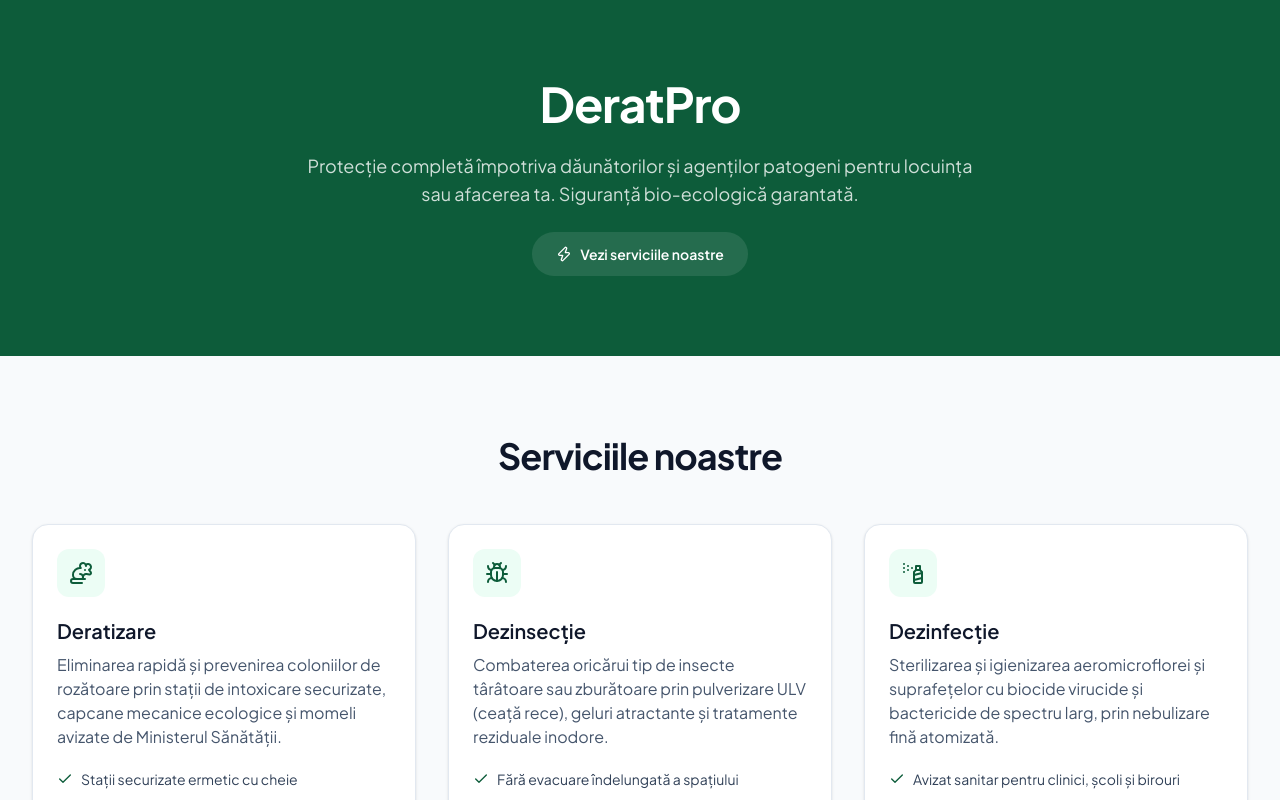
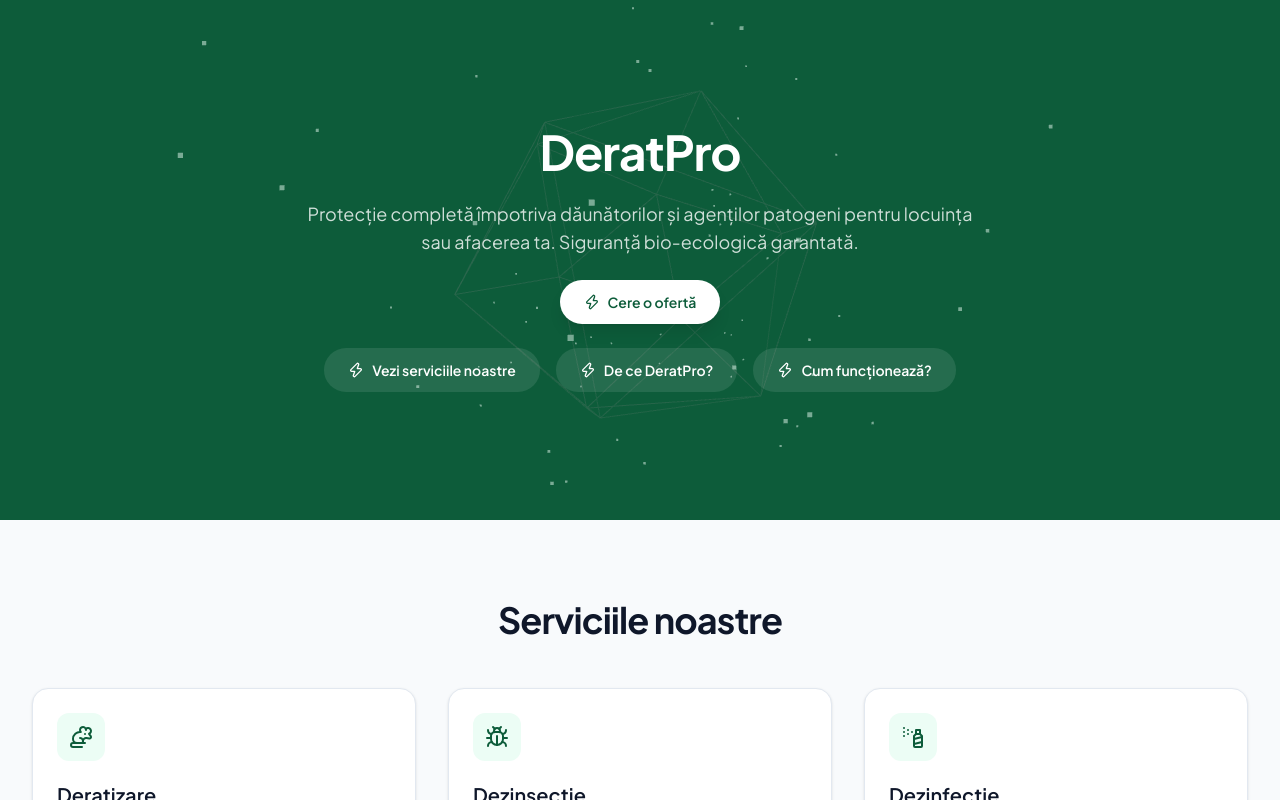
Before and after one commit to mihaidragoi/DeratPro, a Next.js app in the folder deratpro/: page / in a window 1280 px wide. Shown: the top 800 px of the page. Built offline with nearby package versions, Linux system fonts and the light colour scheme.

Commit message:
feat : added 3D animation
- implemented 3D animation (particles and icosahedron)
- added buttons to skip scrolling

```diff
--- a/deratpro/components/Contact.tsx
+++ b/deratpro/components/Contact.tsx
@@ -60,6 +60,7 @@ export default function Contact() {
                         <button type="submit" className="mt-4 w-full rounded-md bg-primary px-4 py-2 text-sm font-semibold text-white transition-colors duration-300 hover:bg-primary/90"> Trimite </button>
                         {isSuccess && <p className="mt-2 text-sm text-green-500"> Mesajul a fost trimis cu succes! </p>}
                     </form>
+
                     <div className="flex flex-col justify-center rounded-2xl bg-secondary p-8 text-white md:p-10">
                         <h3 className="text-2xl font-bold"> Ai o urgență? </h3>
                         <p className="mt-2 text-slate-300"> Sună-ne direct la numărul de telefon de mai jos și vom fi acolo cât mai repede posibil. </p>
--- a/deratpro/components/Hero.tsx
+++ b/deratpro/components/Hero.tsx
@@ -1,17 +1,97 @@
+"use client";
+
 import { Zap } from "lucide-react";
 import { siteInfo } from "@/data/content";
+import {useRef} from "react";
+import {Canvas, useFrame} from "@react-three/fiber";
+import {useMemo} from "react";
+
+function HeroCanvasShape() {
+    const meshRef = useRef<any>(null);
+    useFrame((state, delta) => {
+        if (meshRef.current) {
+            meshRef.current.rotation.x += delta * 0.1;
+            meshRef.current.rotation.y += delta * 0.15;
+        }
+    });
+
+    return (
+        <mesh ref={meshRef}>
+            <icosahedronGeometry args={[2.5, 0]} />
+            <meshStandardMaterial color="#a7f3d0" wireframe={true} transparent={true} opacity={0.3} />
+        </mesh>
+    );
+}
+
+function HeroParticles() {
+    const particlesRef = useRef<any>(null);
+    const particlesPosition = useMemo(() => {
+        const positions = [];
+        for (let i = 0; i < 100; i++) {
+            positions.push((Math.random() - 0.5) * 10);
+            positions.push((Math.random() - 0.5) * 10);
+            positions.push((Math.random() - 0.5) * 10);
+        }
+        return new Float32Array(positions);
+    }, []);
+
+    useFrame((state, delta) => {
+        if (particlesRef.current) {
+            particlesRef.current.rotation.x += delta * 0.05;
+            particlesRef.current.rotation.y += delta * 0.05;
+        }
+    });
+
+    return (
+        <points ref={particlesRef}>
+            <bufferGeometry>
+                <bufferAttribute
+                    attach = "attributes-position"
+                    args={[particlesPosition, 3]}
+                />
+            </bufferGeometry>
+            <pointsMaterial color="#a7f3d0" size={0.06} transparent opacity={0.6} sizeAttenuation={true} />
+        </points>
+    );
+}
+
+
 
 export default function Hero() {
     return (
-        <section id="hero" className="bg-primary py-10 md:py-20">
-            <div className="mx-auto max-w-7xl px-4 md:px-8">
-                <div className="flex flex-col items-center justify-center gap-6 text-center">
+            <section id="hero" className="relative overflow-hidden bg-primary py-10 md:py-32">
+                <div className="absolute inset-0 z-0">
+                    <Canvas camera={{ position: [0, 0, 5], fov: 75 }}>
+                        <ambientLight intensity={0.5} />
+                        <pointLight position={[10, 10, 10]} />
+                        <HeroCanvasShape />
+                        <HeroParticles />
+                    </Canvas>
+                </div>
+
+
+                <div className="relative z-10 mx-auto max-w-7xl px-4 md:px-8">
+                    <div className="flex flex-col items-center justify-center gap-6 text-center">
                     <h1 className="text-3xl font-bold tracking-tight text-white md:text-5xl"> {siteInfo.name} </h1>
                     <p className="max-w-2xl text-lg text-white/80"> {siteInfo.tagline} </p>
-                    <a href="#servicii" className="inline-flex items-center gap-2 rounded-full bg-white/10 px-6 py-3 text-sm font-semibold text-white transition-colors duration-300 hover:bg-white/20">
+                    <a href="#contact" className="inline-flex items-center gap-2 rounded-full bg-white px-6 py-3 text-sm font-semibold text-primary shadow-lg transition-colors duration-300 hover:bg-slate-100">
+                        <Zap className="h-4 w-4" aria-hidden="true" />
+                        Cere o ofertă
+                    </a>
+                    <div className="flex flex-wrap items-center justify-center gap-4">
+                    <a href="#servicii" className="inline-flex items-center gap-2 rounded-full bg-white/10 px-6 py-3 text-sm font-semibold text-white transition-colors duration-300 hover:bg-white/5">
                         <Zap className="h-4 w-4" aria-hidden="true" />
                         Vezi serviciile noastre
                     </a>
+                    <a href="#de-ce-deratpro" className="inline-flex items-center gap-2 rounded-full bg-white/10 px-6 py-3 text-sm font-semibold text-white transition-colors duration-300 hover:bg-white/5">
+                        <Zap className="h-4 w-4" aria-hidden="true" />
+                        De ce DeratPro?
+                    </a>
+                    <a href="#cum-functioneaza" className="inline-flex items-center gap-2 rounded-full bg-white/10 px-6 py-3 text-sm font-semibold text-white transition-colors duration-300 hover:bg-white/5">
+                        <Zap className="h-4 w-4" aria-hidden="true" />
+                        Cum funcționează?
+                    </a>
+                    </div>
                 </div>
             </div>
         </section>
--- a/deratpro/package.json
+++ b/deratpro/package.json
@@ -9,10 +9,13 @@
     "lint": "eslint"
   },
   "dependencies": {
+    "@react-three/drei": "^10.7.9",
+    "@react-three/fiber": "^9.8.1",
     "lucide-react": "^1.48.0",
     "next": "16.3.6",
     "react": "19.2.8",
-    "react-dom": "19.2.8"
+    "react-dom": "19.2.8",
+    "three": "^0.186.1"
   },
   "devDependencies": {
     "@tailwindcss/postcss": "^4",
```
Also changed, not shown: 1 other file (tests, documents, lock files or other folders).
